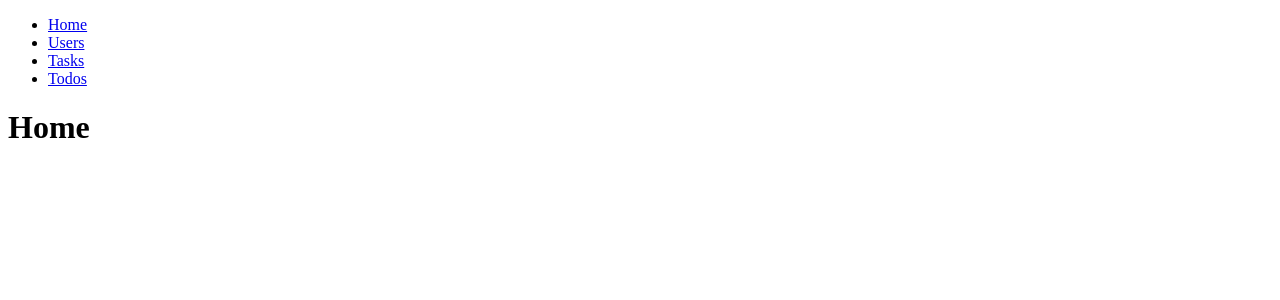
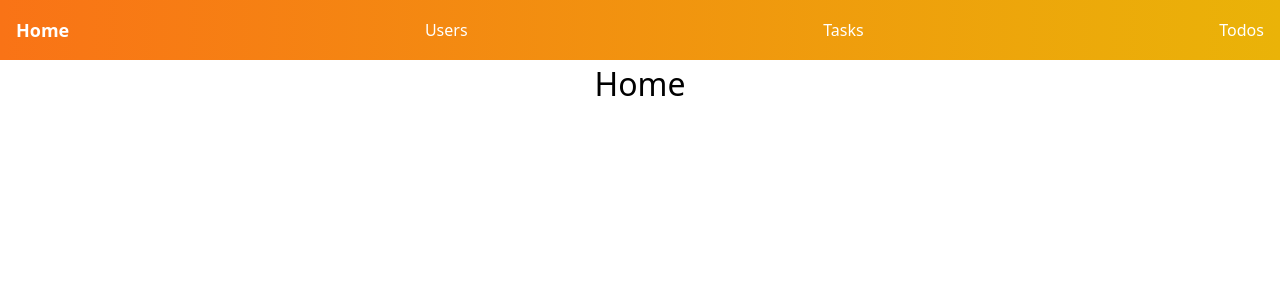
Before and after one commit to jstellmacher/Taskier_broken, a React (Create React App) app in the folder client/: page / in a window 1280 px wide. Shown: the top 300 px of the page. Built offline with nearby package versions, Linux system fonts and the light colour scheme.

Commit message:
updates css to tailwind

```diff
--- a/client/src/components/App.js
+++ b/client/src/components/App.js
@@ -10,7 +10,7 @@ import Todos from './Todos';
 const App = () => {
   return (
     <Router>
-      <div>
+      <div className="">
         <NavBar />
         <Switch>
           <Route exact path="/" component={Home} />
--- a/client/src/components/NavBar.js
+++ b/client/src/components/NavBar.js
@@ -3,19 +3,27 @@ import { Link } from 'react-router-dom';
 
 const NavBar = () => {
   return (
-    <nav>
-      <ul>
+    <nav className="bg-gradient-to-r from-orange-500 to-yellow-500">
+      <ul className="flex justify-between items-center p-4">
         <li>
-          <Link to="/">Home</Link>
+          <Link to="/" className="text-white font-bold text-lg">
+            Home
+          </Link>
         </li>
         <li>
-          <Link to="/users">Users</Link>
+          <Link to="/users" className="text-white hover:text-gray-200 ml-4">
+            Users
+          </Link>
         </li>
         <li>
-          <Link to="/tasks">Tasks</Link>
+          <Link to="/tasks" className="text-white hover:text-gray-200 ml-4">
+            Tasks
+          </Link>
         </li>
         <li>
-          <Link to="/todos">Todos</Link>
+          <Link to="/todos" className="text-white hover:text-gray-200 ml-4">
+            Todos
+          </Link>
         </li>
       </ul>
     </nav>
--- /dev/null
+++ b/client/src/index.css
@@ -0,0 +1,15 @@
+@tailwind base;
+@tailwind components;
+@tailwind utilities;
+
+/* Reset default styles */
+/* Reset default styles */
+* {
+    margin: 0;
+    padding: 0;
+  }
+
+h1{
+    font-size: xx-large;
+    text-align: center;
+}
--- a/client/src/index.js
+++ b/client/src/index.js
@@ -1,6 +1,7 @@
 import React from 'react';
 import ReactDOM from 'react-dom';
 import App from './components/App';
+import indexStyles from './index.css';
 
 ReactDOM.render(
   <React.StrictMode>
--- /dev/null
+++ b/client/tailwind.config.js
@@ -0,0 +1,10 @@
+/** @type {import('tailwindcss').Config} */
+module.exports = {
+    content: [
+      "./src/**/*.{js,jsx,ts,tsx}",
+    ],
+    theme: {
+      extend: {},
+    },
+    plugins: [],
+  }
--- /dev/null
+++ b/package.json
@@ -0,0 +1,5 @@
+{
+  "devDependencies": {
+    "tailwindcss": "^3.3.2"
+  }
+}
```
Also changed, not shown: 2 other files (tests, documents, lock files or other folders).
